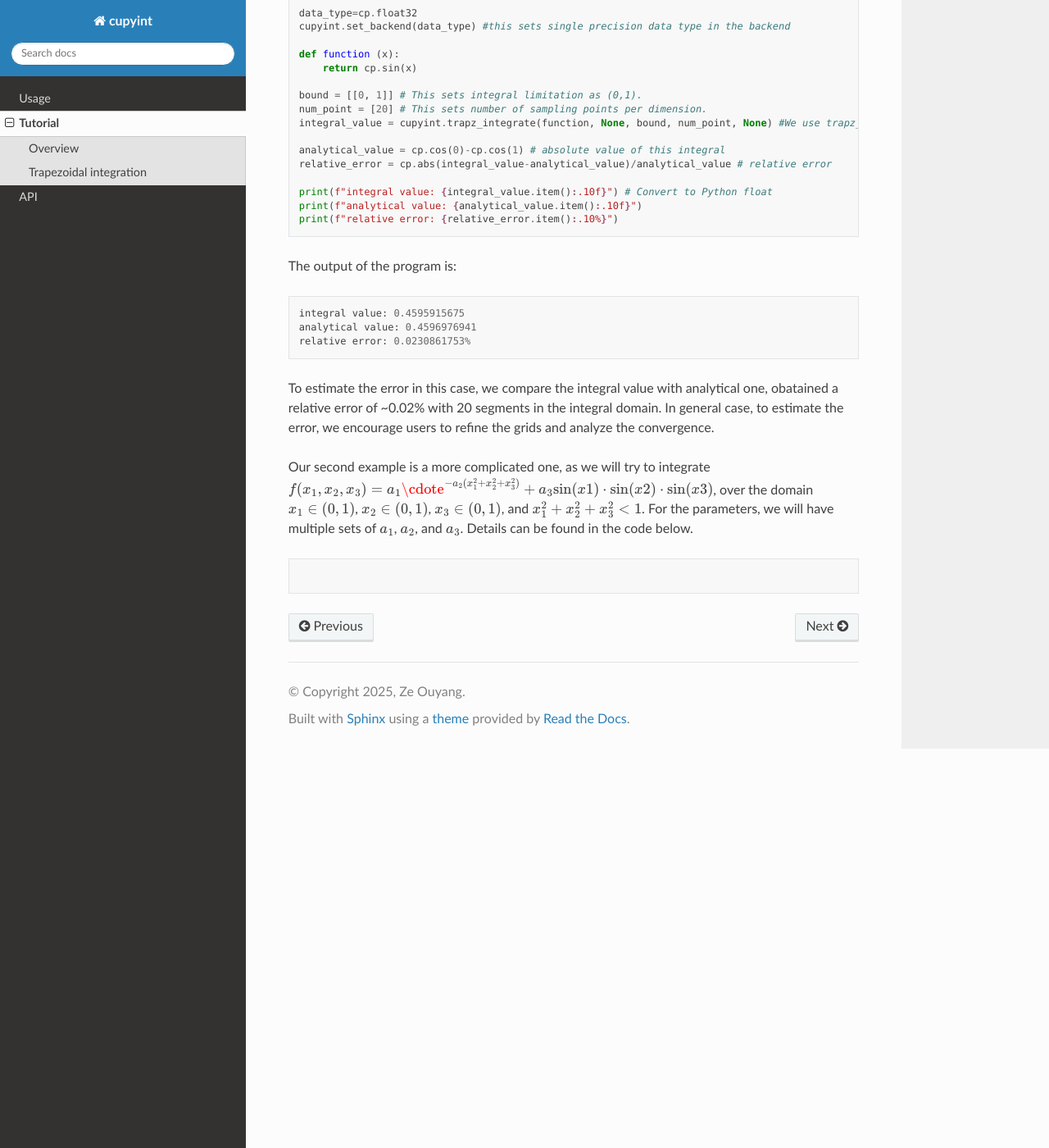
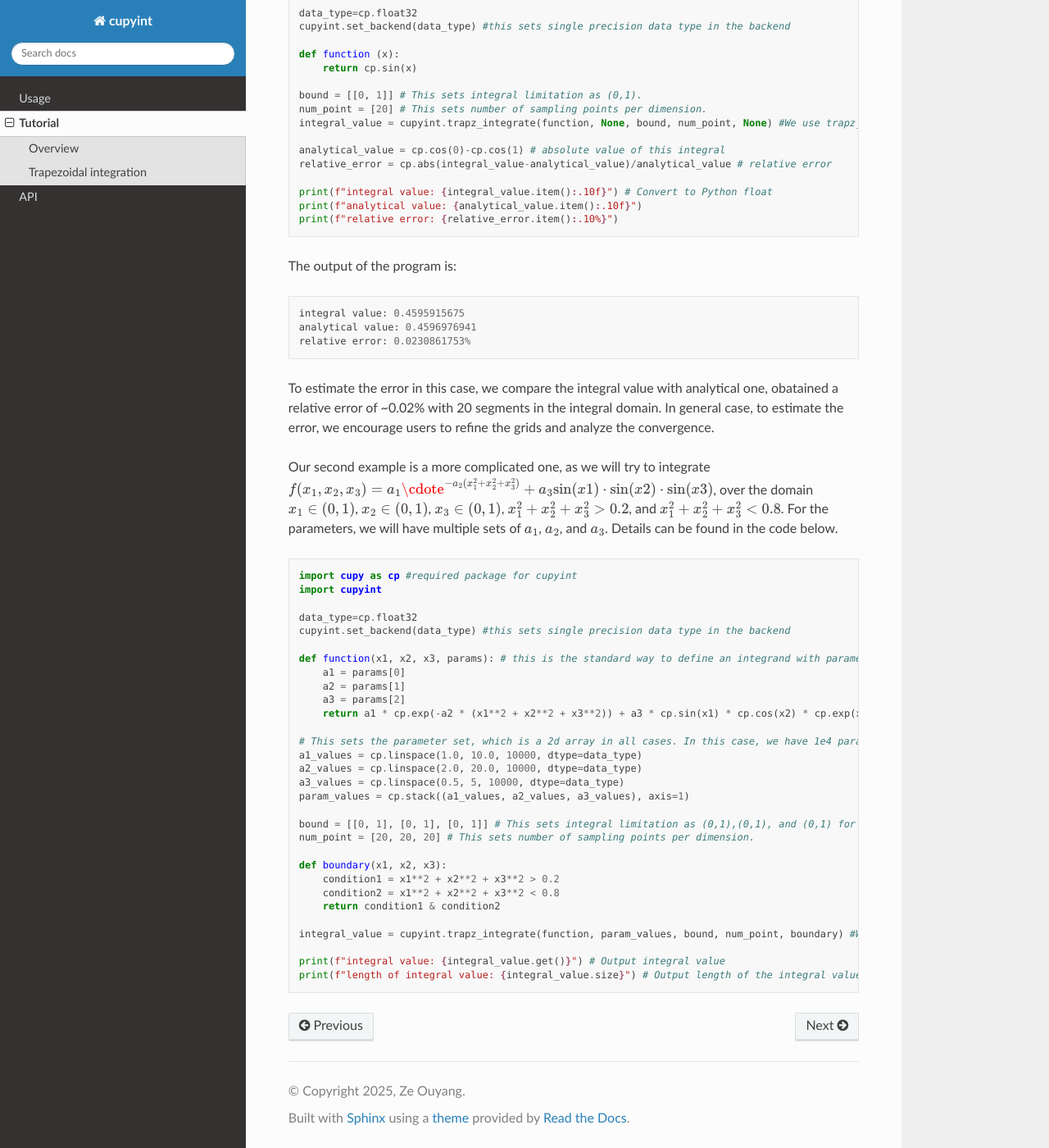
Before and after one commit to ze-ouyang/cupyint_doc, a Sphinx documentation site: the page built from docs/source/tutorial.rst, in a window 1280 px wide and 1400 px high, scrolled down 1676 px. Shown: the whole window at 82% size. Built offline with Sphinx 7.4.7 and the Read the Docs theme 3.1.0, drawn with Linux system fonts in a browser that asks for light colours.

Commit message:
Update tutorial.rst

```diff
--- a/docs/source/tutorial.rst
+++ b/docs/source/tutorial.rst
@@ -79,6 +79,37 @@ The output of the program is:
 To estimate the error in this case, we compare the integral value with analytical one, obatained a relative error of ~0.02% with 20 segments in the integral domain. In general case, to estimate the error, we encourage users to refine the grids and analyze the convergence.
 
 
-Our second example is a more complicated one, as we will try to integrate :math:`f(x_1,x_2,x_3)=a_1\cdote^{-a_2(x_1^2+x_2^2+x_3^2)}+a_3\mathrm{sin}(x1)\cdot\mathrm{sin}(x2)\cdot\mathrm{sin}(x3)`, over the domain :math:`x_1\in (0,1)`, :math:`x_2\in (0,1)`, :math:`x_3\in (0,1)`, and :math:`x_1^2+x_2^2+x_3^2<1`. For the parameters, we will have multiple sets of :math:`a_1`, :math:`a_2`, and :math:`a_3`. Details can be found in the code below.
+Our second example is a more complicated one, as we will try to integrate :math:`f(x_1,x_2,x_3)=a_1\cdote^{-a_2(x_1^2+x_2^2+x_3^2)}+a_3\mathrm{sin}(x1)\cdot\mathrm{sin}(x2)\cdot\mathrm{sin}(x3)`, over the domain :math:`x_1\in (0,1)`, :math:`x_2\in (0,1)`, :math:`x_3\in (0,1)`, :math:`x_1^2+x_2^2+x_3^2>0.2`, and :math:`x_1^2+x_2^2+x_3^2<0.8`. For the parameters, we will have multiple sets of :math:`a_1`, :math:`a_2`, and :math:`a_3`. Details can be found in the code below.
 
 .. code-block:: python
+
+  import cupy as cp #required package for cupyint
+  import cupyint
+
+  data_type=cp.float32
+  cupyint.set_backend(data_type) #this sets single precision data type in the backend
+
+  def function(x1, x2, x3, params): # this is the standard way to define an integrand with parameters
+      a1 = params[0]
+      a2 = params[1]
+      a3 = params[2]
+      return a1 * cp.exp(-a2 * (x1**2 + x2**2 + x3**2)) + a3 * cp.sin(x1) * cp.cos(x2) * cp.exp(x3)
+
+  # This sets the parameter set, which is a 2d array in all cases. In this case, we have 1e4 parameter sets
+  a1_values = cp.linspace(1.0, 10.0, 10000, dtype=data_type)
+  a2_values = cp.linspace(2.0, 20.0, 10000, dtype=data_type)
+  a3_values = cp.linspace(0.5, 5, 10000, dtype=data_type)
+  param_values = cp.stack((a1_values, a2_values, a3_values), axis=1)
+
+  bound = [[0, 1], [0, 1], [0, 1]] # This sets integral limitation as (0,1),(0,1), and (0,1) for x1, x2, and x3, respectively.
+  num_point = [20, 20, 20] # This sets number of sampling points per dimension.
+
+  def boundary(x1, x2, x3):
+      condition1 = x1**2 + x2**2 + x3**2 > 0.2
+      condition2 = x1**2 + x2**2 + x3**2 < 0.8
+      return condition1 & condition2
+
+  integral_value = cupyint.trapz_integrate(function, param_values, bound, num_point, boundary) #We use trapz_integrate function
+
+  print(f"integral value: {integral_value.get()}") # Output integral value
+  print(f"length of integral value: {integral_value.size}") # Output length of the integral value
```
